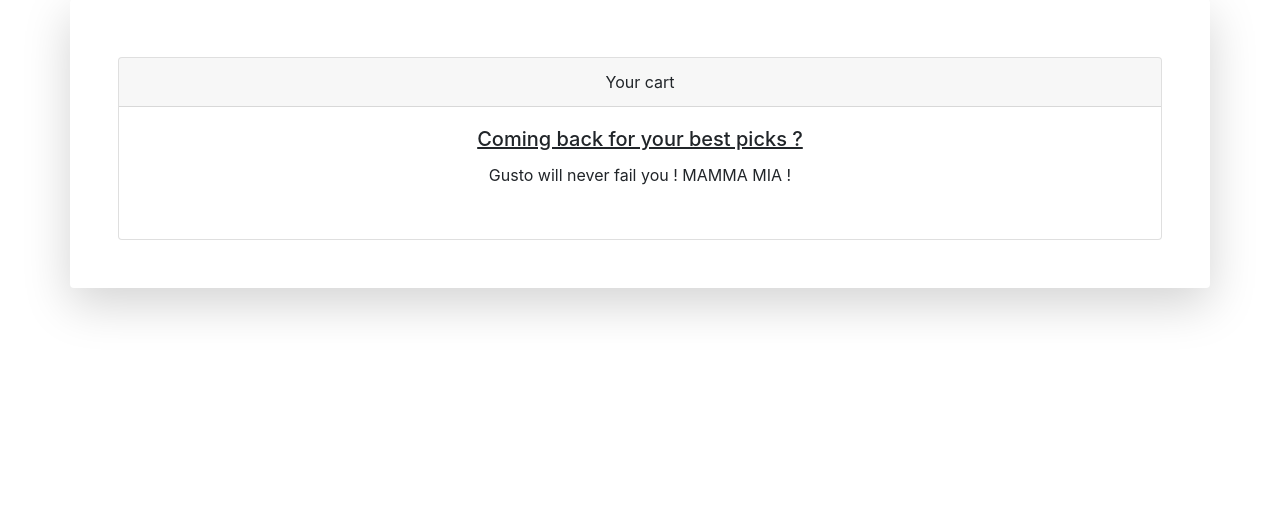
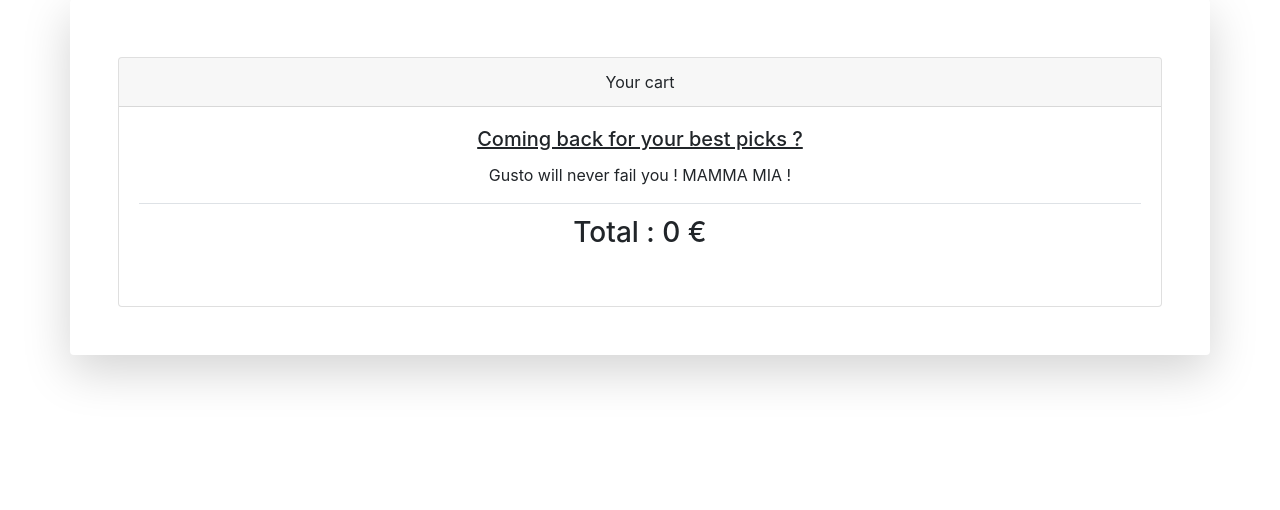
Before and after one commit to ProjetSymfony1/Projet, a Symfony app: template templates/user/cart.html.twig in a window 1280 px wide. Shown: the part 159-669 px from the top of the page. Run offline with Twig, Linux system fonts and the light colour scheme; the template is opened without the code that fills it, so the values that code supplies are empty; some libraries are stand-ins or nearby versions.

Commit message:
refactor: total in cart

```diff
--- a/templates/user/cart.html.twig
+++ b/templates/user/cart.html.twig
@@ -13,10 +13,12 @@
                 <h5 class="card-title"> Coming back for your best picks ?</h5>
                 <p class="card-text">Gusto will never fail you ! MAMMA MIA !</p>
                 <table class="table">
+                    {% set total = 0 %}
                     {% for c in cart %}
                         {% for key, value in c.idDish %}
                             {% for dish in dishes %}
                                 {% if dish.id == key %}
+                                    {% set total = total+(dish.price*value) %}
                                     <tr>
                                         <td>
                                             <img class="imgMenu" src="{{ asset(dish.photo) }}">
@@ -49,6 +51,11 @@
                             {% endfor %}
                         {% endfor %}
                     {% endfor %}
+                    <tr>
+                        <td colspan="6" style="text-align: center">
+                            <h3 class="textPrix">Total : {{ total }} €</h3>
+                        </td>
+                    </tr>
                 </table>
             </div>
         </div>
```
